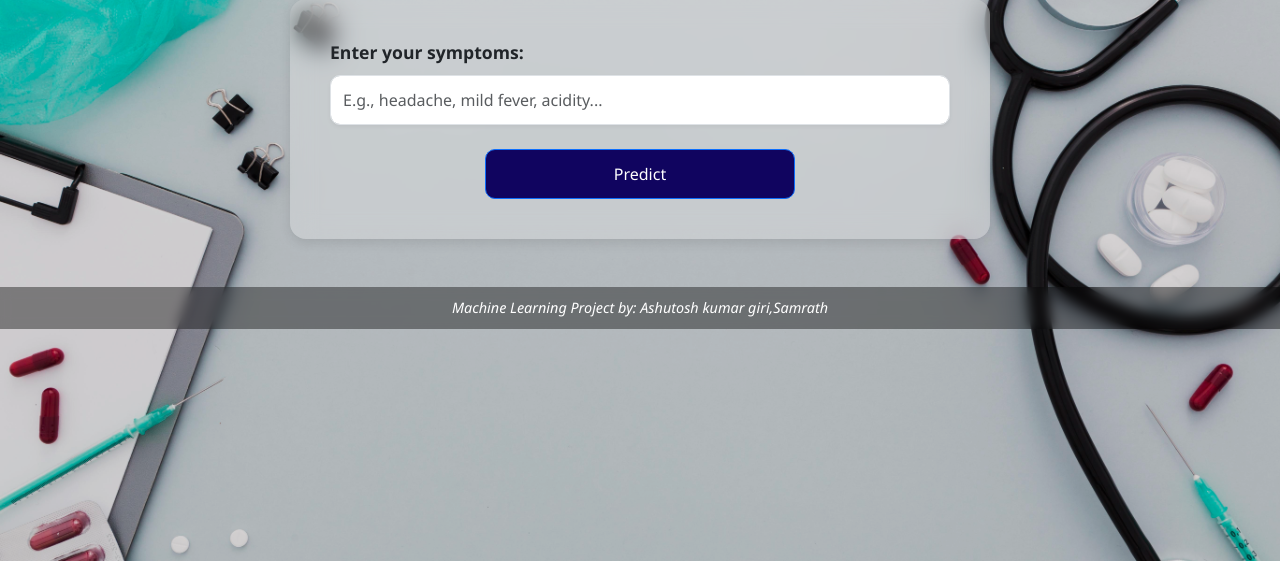
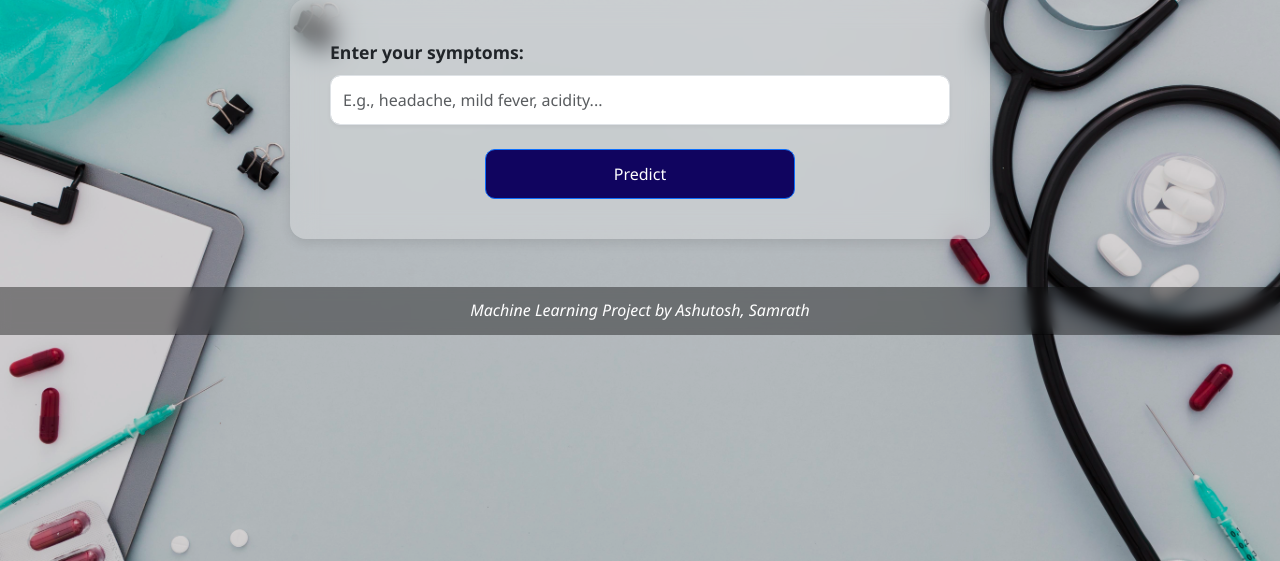
Before and after one commit to ashutoshkgiri/Smart-Healthcare-Prediction-and-Advisory-Platform, a Flask app: page / in a window 1280 px wide. Shown: the part 110-671 px from the top of the page. Run offline with Flask 3, Linux system fonts and the light colour scheme; parts of the project's set-up code (start-up, migrations or seed data) failed here and were passed over.

Commit message:
Update index.html
Adding space

```diff
--- a/templates/index.html
+++ b/templates/index.html
@@ -154,9 +154,7 @@
 {% endif %}
 
 
-<div class="footer">
-    <i>Machine Learning Project by: Ashutosh kumar giri,Samrath</i>
-</div>
+<div class="footer"> <h6 class="mt-1 my-1 text-center text-green"><i>Machine Learning Project by Ashutosh, Samrath </i></h6> </div>
 
 </body>
 </html>
```
